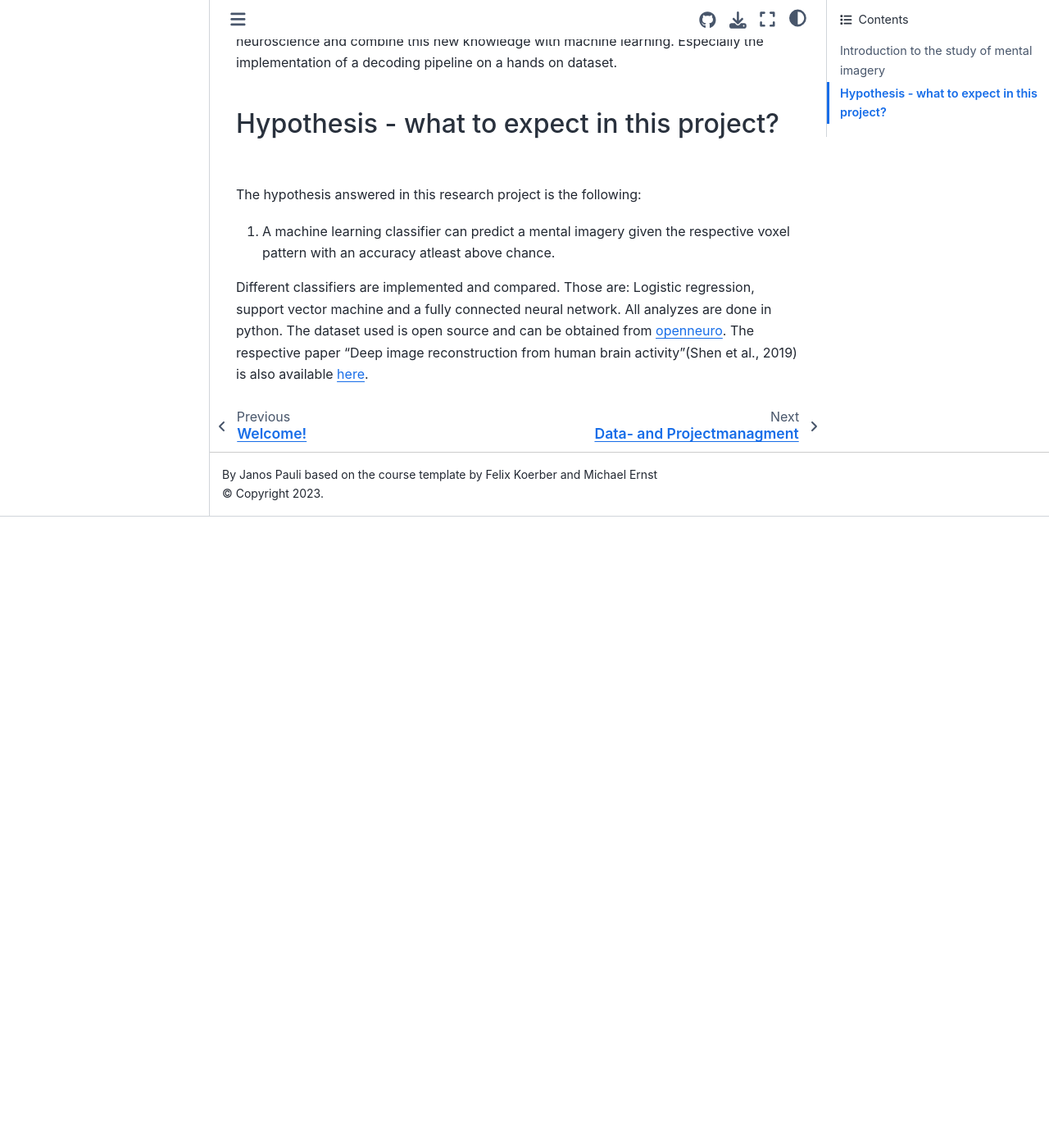
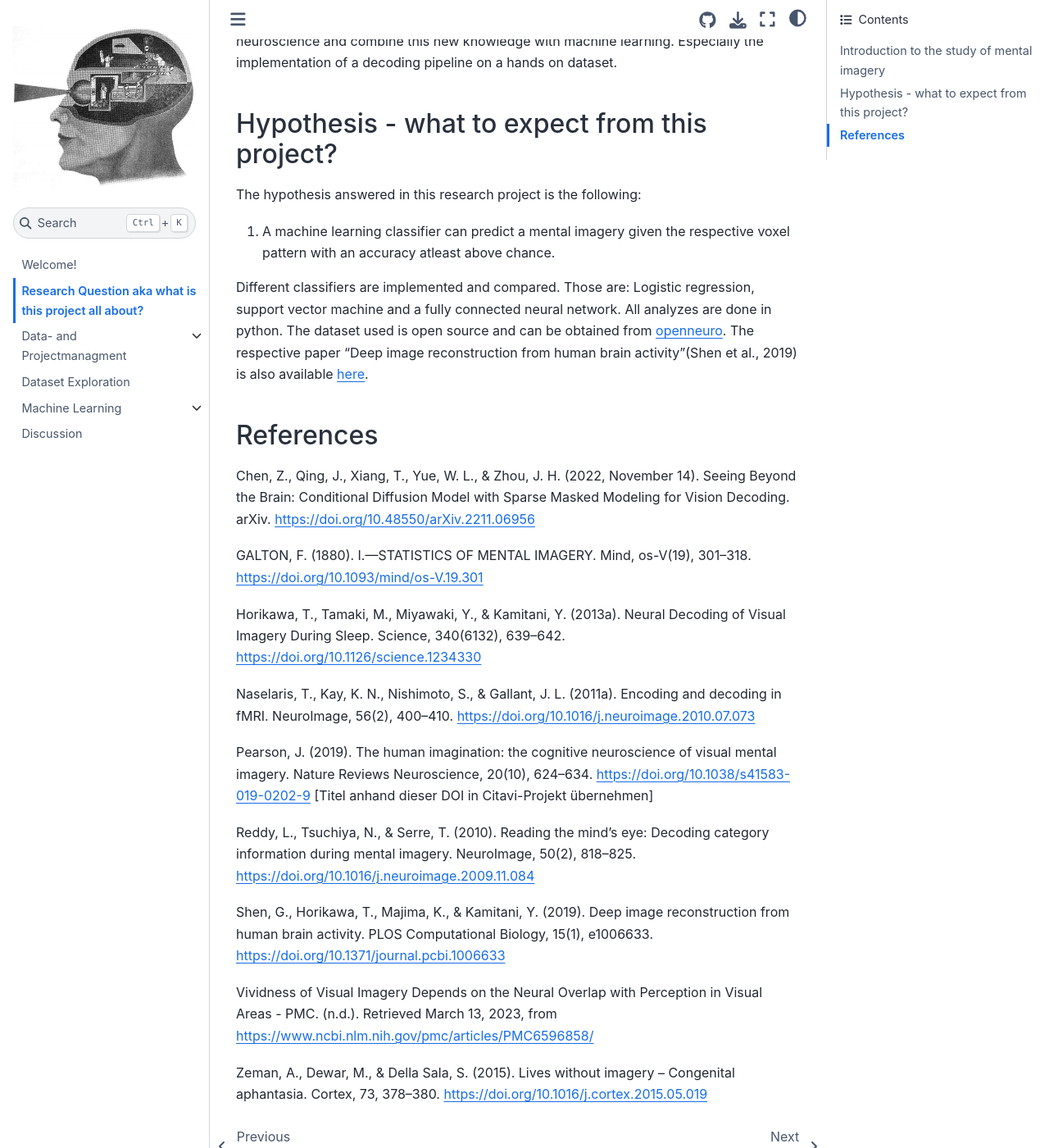
Before and after one commit to JNPauli/Banter, a Jupyter Book: the page built from content/general_information/Research_question.md, in a window 1280 px wide and 1400 px high, scrolled down 2253 px. Shown: the whole window at 82% size. Built offline with Jupyter Book 1.0.4 settings and Sphinx 7.4.7 and the Sphinx Book theme 1.1.4, drawn with Linux system fonts in a browser that asks for light colours; pages that are not in the unit, such as notebooks, are missing from menus; before the commit the page ends 2883 px from its top, so only the background shows below that.

Commit message:
added references to research question

```diff
--- a/content/general_information/Research_question.md
+++ b/content/general_information/Research_question.md
@@ -20,9 +20,30 @@
 
 While this bit made clear, why mental imagery is investigated in this project, further motivation for the research question stems from the drive to learn more about neuroscience and combine this new knowledge with machine learning. Especially the implementation of a decoding pipeline on a hands on dataset.
 
-## Hypothesis - what to expect in this project?
+## Hypothesis - what to expect from this project?
 The hypothesis answered in this research project is the following:
 1. A machine learning classifier can predict a mental imagery given the respective voxel pattern with an accuracy atleast above chance.
 
 Different classifiers are implemented and compared. Those are: Logistic regression, support vector machine and a fully connected neural network. All analyzes are done in python.
 The dataset used is open source and can be obtained from [openneuro](https://openneuro.org/datasets/ds001506/versions/1.3.1). The respective paper "Deep image reconstruction from human brain activity"(Shen et al., 2019) is also available [here](https://journals.plos.org/ploscompbiol/article?id=10.1371/journal.pcbi.1006633).
+
+
+## References
+
+ Chen, Z., Qing, J., Xiang, T., Yue, W. L., & Zhou, J. H. (2022, November 14). Seeing Beyond the Brain: Conditional Diffusion Model with Sparse Masked Modeling for Vision Decoding. arXiv. https://doi.org/10.48550/arXiv.2211.06956
+
+ GALTON, F. (1880). I.—STATISTICS OF MENTAL IMAGERY. Mind, os-V(19), 301–318. https://doi.org/10.1093/mind/os-V.19.301
+
+ Horikawa, T., Tamaki, M., Miyawaki, Y., & Kamitani, Y. (2013a). Neural Decoding of Visual Imagery During Sleep. Science, 340(6132), 639–642. https://doi.org/10.1126/science.1234330
+
+ Naselaris, T., Kay, K. N., Nishimoto, S., & Gallant, J. L. (2011a). Encoding and decoding in fMRI. NeuroImage, 56(2), 400–410. https://doi.org/10.1016/j.neuroimage.2010.07.073
+
+ Pearson, J. (2019). The human imagination: the cognitive neuroscience of visual mental imagery. Nature Reviews Neuroscience, 20(10), 624–634. https://doi.org/10.1038/s41583-019-0202-9 [Titel anhand dieser DOI in Citavi-Projekt übernehmen]
+
+ Reddy, L., Tsuchiya, N., & Serre, T. (2010). Reading the mind’s eye: Decoding category information during mental imagery. NeuroImage, 50(2), 818–825. https://doi.org/10.1016/j.neuroimage.2009.11.084
+
+ Shen, G., Horikawa, T., Majima, K., & Kamitani, Y. (2019). Deep image reconstruction from human brain activity. PLOS Computational Biology, 15(1), e1006633. https://doi.org/10.1371/journal.pcbi.1006633
+
+ Vividness of Visual Imagery Depends on the Neural Overlap with Perception in Visual Areas - PMC. (n.d.). Retrieved March 13, 2023, from https://www.ncbi.nlm.nih.gov/pmc/articles/PMC6596858/
+
+ Zeman, A., Dewar, M., & Della Sala, S. (2015). Lives without imagery – Congenital aphantasia. Cortex, 73, 378–380. https://doi.org/10.1016/j.cortex.2015.05.019
```
